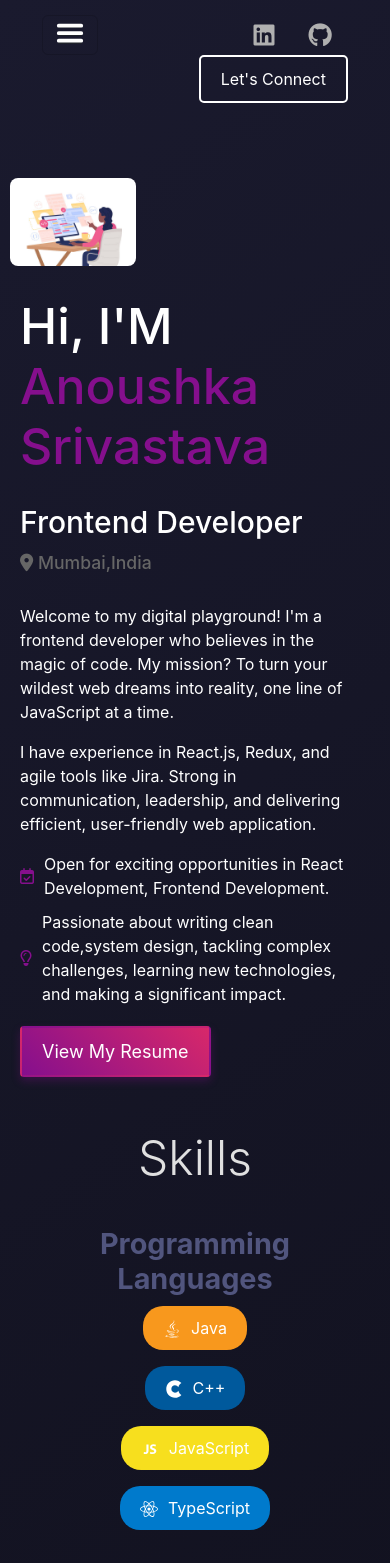
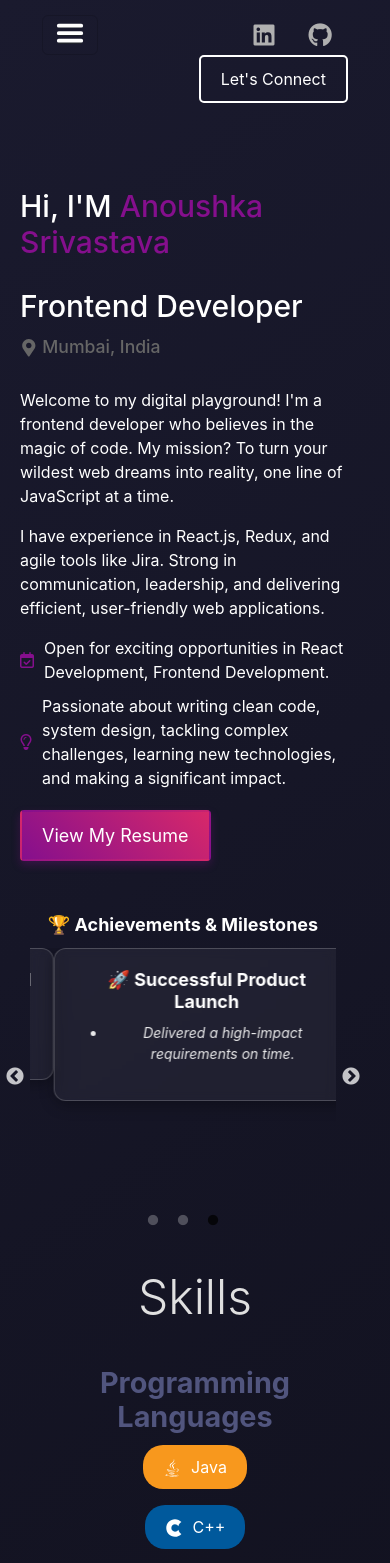
Before and after one commit to anoushka-61/MyPortfolio, a React (Create React App) app: page /#/ in a window 390 px wide. Shown: the top 1563 px of the page. Built offline with nearby package versions, Linux system fonts and the light colour scheme; no server answers.

Commit message:
added achievments and mobile based screens

```diff
--- a/package.json
+++ b/package.json
@@ -17,7 +17,9 @@
     "react-router-dom": "^6.28.0",
     "react-scripts": "^5.0.1",
     "react-scroll": "^1.9.0",
+    "react-slick": "^0.30.3",
     "sass": "^1.80.6",
+    "slick-carousel": "^1.8.1",
     "web-vitals": "^2.1.4"
   },
   "scripts": {
--- a/src/components/Contact/Contact.js
+++ b/src/components/Contact/Contact.js
@@ -51,7 +51,7 @@ const Contact = () => {
   };
 
   return (
-    <div id="connect" className="contact">
+    <div id="connect" className="section contact">
       <h1 className="skills-header text-center display-4 mb-4">Let's Connect</h1>
       <div className='contact-section' >
       <div className="contact-info">
--- a/src/components/Experience/Experience.js
+++ b/src/components/Experience/Experience.js
@@ -1,17 +1,30 @@
-import React from 'react';
+import React, { useState } from 'react';
 import { motion } from 'framer-motion';
+import { FaArrowLeft } from 'react-icons/fa'; // Importing the back arrow icon
 
+const current = new Date();
 
-const Experience = () => {
+const calculateDuration = (startDate, endDate = null) => {
+  const start = new Date(startDate);
+  const end = endDate ? new Date(endDate) : current;
+
+  const totalMonths = (end.getFullYear() - start.getFullYear()) * 12 + (end.getMonth() - start.getMonth());
+  const years = Math.floor(totalMonths / 12);
+  const months = totalMonths % 12;
+
+  return years > 0
+    ? `${years} yr ${months} mo`
+    : `${months} mo`;  // Show only months if less than a year
+};
+
 const experiences = [
   {
-      position: "Software Engineer- Frontend",
+    position: "Software Engineer - Frontend",
     company: "Timespro",
     logoUrl: "/path-to-logo/timespro.png",
-      startDate: "July 2023",
-      endDate: "Present",
-      duration: "1.5 Years",
-      location: "Mumbai,Maharashtra,India",
+    startDate: "2023-07-17",
+    endDate: null,  // Keep endDate null for ongoing jobs
+    location: "Mumbai, Maharashtra, India",
     highlights: [
       "Boosted User Satisfaction by 30%",
       "Streamlined Workflows, Increasing Productivity by 40%",
@@ -29,87 +42,91 @@ const Experience = () => {
       "Used Scrum and Jira for effective project management and delivery and managed source code using Bitbucket and Git."
     ]
   },
-
   {
     position: "Frontend Developer Intern",
     company: "State Bank of India",
-      startDate: "July 2022",
-      endDate: "Sep 2022",
-      duration: "2 months",
-      location: "Navi Mumbai,Maharashtra,India",
+    startDate: "2022-07-01",
+    endDate: "2022-09-01",
+    location: "Navi Mumbai, Maharashtra, India",
     highlights: [
       "Designed and Developed UI from scratch",
       "Improved user engagement by 30%",
-
     ],
-      techStack: ["React", "JavaScript", "REST APIs", "Balsamiq", "Adobe XD",],
-      roleType: "Intenship",
+    techStack: ["React", "JavaScript", "REST APIs", "Balsamiq", "Adobe XD"],
+    roleType: "Internship",
     description: [
-        "UI Design: Designed and Developed UI from scratch and  Improved UI efficiency by 40% for the SBI CRCF Portal.",
+      "UI Design: Designed and Developed UI from scratch and Improved UI efficiency by 40% for the SBI CRCF Portal.",
       "Performance: Enhanced frontend performance by 30% using React.js, Node.js."
-      ],
-    },
+    ]
+  }
 ];
 
+
+
+
+const Experience = () => {
+  const [flippedIndex, setFlippedIndex] = useState(null);
+
+  const handleFlip = (index) => {
+    setFlippedIndex(flippedIndex === index ? null : index); // Toggle flip on click
+  };
+
   return (
-    <div id="experience" className="section experience ">
+    <div id="experience" className="section experience">
       <h1 className="skills-header text-center display-4 mb-4">Experience</h1>
       <div className="timeline-container">
         {experiences.map((experience, index) => (
           <motion.div
             key={index}
-            className="experience-card"
+            className={`experience-card ${flippedIndex === index ? "flipped" : ""}`}
             initial={{ opacity: 0, y: 30 }}
             animate={{ opacity: 1, y: 0 }}
-            transition={{ duration: 0.7, delay: index * 0.3 }}
+            transition={{ duration: 0.5, delay: index * 0.2 }}
+            onClick={() => handleFlip(index)} // Flip only when clicked
           >
             {index > 0 && <hr className="progress" />}
 
             <div className="card-inner">
-              {/* Front side of the card */}
+              {/* Front Side */}
               <div className="card-front">
-                {/* Company Logo */}
-                {/* {experience.logoUrl && (
-                  <img src={experience.logoUrl} alt={`${experience.company} logo`} className="company-logo" />
-                )} */}
-
                 <div className="experience-header">
                   <h3 className="experience-header-position">{experience.position}</h3>
                   <p className="experience-header-company">
-                    {experience.company} · {experience.startDate} - {experience.endDate}
+                    {experience.company} · {experience.startDate} - {experience.endDate ? experience.endDate : "Present"}
                   </p>
-                  <span className="experience-header-location">  <i className="fas fa-map-marker-alt"></i>{experience.location}</span>
-                  {/* Duration Badge */}
-                  <span className="experience-header-badge"><i class="fas fa-business-time"></i>{experience.duration}</span>
+                  <span className="experience-header-location">
+                    <i className="fas fa-map-marker-alt"></i> {experience.location}
+                  </span>
+                  <span className="experience-header-badge">
+                    <i className="fas fa-business-time"></i> {calculateDuration(experience.startDate, experience.endDate)}
+                  </span>
                 </div>
 
-                {/* Key Highlights
-                <div className="highlights">
-                  {experience.highlights.map((highlight, idx) => (
-                    <p key={idx} className="highlight">
-                      • {highlight}
-                    </p>
-                  ))}
-                </div> */}
-
-                {/* Technology Stack */}
                 <div className="tech-stack">
                   {experience.techStack.map((tech, idx) => (
-                    <span key={idx} className="badge">
-                      {tech}
-                    </span>
+                    <span key={idx} className="badge">{tech}</span>
                   ))}
                 </div>
 
-                {/* Flip prompt */}
-                <div className="flip-prompt">Hover for details ↔️</div>
+                <div className="flip-prompt">
+  <span>Tap to Explore</span> <span className="icon">🔄</span>
+</div>
               </div>
 
-              {/* Back side of the card */}
+              {/* Back Side */}
               <div className="card-back">
+                {/* Back Arrow Icon to Flip Back */}
+                <div className="back-button" onClick={() => handleFlip(null)}>
+  <div className="back-arrow">←</div>
+</div>
+
                 {experience.description.map((desc, idx) => (
-                  <div key={idx} className="description"><i className="fas fa-check-circle home-left-checks-point-icon"></i> {desc}</div>
+                  <div key={idx} className="description">
+                    <i className="fas fa-check-circle home-left-checks-point-icon"></i> {desc}
+                  </div>
                 ))}
+
+
               </div>
             </div>
           </motion.div>
@@ -119,5 +136,4 @@ const Experience = () => {
   );
 };
 
-
 export default Experience;
--- a/src/components/Experience/Experience.scss
+++ b/src/components/Experience/Experience.scss
@@ -95,10 +95,12 @@ body {
     will-change: transform;
 
 
-    &:hover {
-      transform: rotateY(180deg);
-    }
+
   }
+  .experience-card.flipped .card-inner {
+    transform: rotateY(180deg);
+}
+
 
   .card-front,
   .card-back {
@@ -217,3 +219,40 @@ body {
     border-top: 2px solid darkslategray;
     border-bottom: 2px solid darkslategray;
 }
+.flip-prompt:hover .icon {
+  transform: rotate(360deg);
+  transition: transform 0.5s;
+}
+.back-button {
+  display: flex
+  ;
+      align-items: flex-end;
+      gap: 8px;
+      padding: 2px;
+      backdrop-filter: blur(10px);
+      border-radius: 10px;
+      font-size: 12px;
+      color: white;
+      font-weight: 500;
+      cursor: pointer;
+      /* transition: all 0.3s ease-in-out; */
+      width: 30px;
+      height: 30px;
+      margin-bottom: 5px;
+      justify-content: center;
+
+}
+
+.back-arrow {
+  font-size: 1.2rem;
+  transition: transform 0.2s ease-in-out;
+}
+
+.back-button:hover {
+  background: rgba(255, 255, 255, 0.25);
+  transform: scale(1.05);
+}
+
+.back-button:hover .back-arrow {
+  transform: translateX(-5px); /* Moves arrow left smoothly */
+}
--- /dev/null
+++ b/src/components/Home/Achievments.js
@@ -0,0 +1,57 @@
+import React from "react";
+import Slider from "react-slick";
+import "slick-carousel/slick/slick.css";
+import "slick-carousel/slick/slick-theme.css";
+
+const achievements = [
+  {
+    title: "🏆 Shining Team Award at Timespro",
+   "description": [
+  "Outstanding contributions as a Frontend Developer.",
+  "Strong teamwork and technical expertise.",
+  "Delivered projects 10% faster.",
+  "Boosted client satisfaction by 20%."
+]
+
+  },
+  {
+    title: "⏳ Project Timelines Reduced by 30%",
+    description: ["Achieved through agile execution."],
+  },
+  {
+    title: "🚀 Successful Product Launch",
+    description: ["Delivered a high-impact requirements on time."],
+  },
+];
+
+const Achievements = () => {
+  const settings = {
+    dots: true, // Show navigation dots
+    infinite: true, // Loop through items
+    speed: 800,
+    slidesToShow: 1, // Show one achievement at a time
+    slidesToScroll: 1,
+    autoplay: true, // Auto-slide
+    autoplaySpeed: 3000, // Slide every 3s
+  };
+
+  return (
+    <div className="carousel-container">
+    <div className= "carousel-container-header">🏆 Achievements & Milestones</div>
+      <Slider {...settings}>
+        {achievements.map((achievement, index) => (
+          <div key={index} className="achievement-card">
+            <h2 className="achievement-card-header">{achievement.title}</h2>
+            <ul>
+              {achievement.description.map((point, i) => (
+                <li key={i} className="achievement-card-points">{point}</li>
+              ))}
+            </ul>
+          </div>
+        ))}
+      </Slider>
+    </div>
+  );
+};
+
+export default Achievements;
--- a/src/components/Home/Home.js
+++ b/src/components/Home/Home.js
@@ -1,4 +1,8 @@
 import React, { useState, useEffect } from 'react';
+import { motion } from "framer-motion";
+import { FaMapMarkerAlt } from "react-icons/fa";
+import Achievements from './Achievments';
+
 
 const Home = () => {
   const [text, setText] = useState('');
@@ -28,39 +32,83 @@ const Home = () => {
   return (
     <div id="home" className="section container-sm">
       <div className="row home">
-      <div className="col-md-6 col-12 home-right">
-        <img src={require('../../styles/istockphoto-1342829261-612x612.jpg')} alt="Your Description" />
-        </div>
-        <div className="col-md-6 col-12 home-left">
+        {/* Image comes from the left */}
+        <motion.div
+          className="col-md-6 col-12 home-right"
+          initial={{ x: -100, opacity: 0 }}
+          animate={{ x: 0, opacity: 1 }}
+          transition={{ duration: 0.8, ease: "easeOut" }}
+        >
+          <img
+            src={require("../../styles/istockphoto-1342829261-612x612.jpg")}
+            alt="Your Description"
+
+          />
+
+         <Achievements/>
+
+        </motion.div>
+
+        {/* Text content comes from the right */}
+        <motion.div
+          className="col-md-6 col-12 home-left"
+          initial={{ x: 100, opacity: 0 }}
+          animate={{ x: 0, opacity: 1 }}
+          transition={{ duration: 0.8, ease: "easeOut" }}
+        >
           <h1 className="home-left-header">
-            Hi, I'M <span className="home-left-header-span">Anoushka Srivastava</span>
+            Hi, I'M{" "}
+            <span className="home-left-header-span">Anoushka Srivastava</span>
           </h1>
 
-          <h4 className="home-left-designation">{text}
-          <br />
-          <span className="location">  <i className="fas fa-map-marker-alt"></i> Mumbai,India</span>
+          <h4 className="home-left-designation">
+            {text}
+            <br />
+            <span className="location">
+              <FaMapMarkerAlt /> Mumbai, India
+            </span>
           </h4>
 
           <p className="home-left-designation-about">
-            Welcome to my digital playground! I'm a frontend developer who believes in the magic of code.
-            My mission? To turn your wildest web dreams into reality, one line of JavaScript at a time.
+            Welcome to my digital playground! I'm a frontend developer who
+            believes in the magic of code. My mission? To turn your wildest web
+            dreams into reality, one line of JavaScript at a time.
+          </p>
 
-          </p>
           <p className="home-left-designation-about">
-         I have  experience in React.js, Redux, and agile tools like Jira. Strong in communication, leadership, and delivering efficient, user-friendly web application.
+            I have experience in React.js, Redux, and agile tools like Jira.
+            Strong in communication, leadership, and delivering efficient,
+            user-friendly web applications.
           </p>
 
           <div className="home-left-checks">
-          <div className='home-left-checks-point'><i className="far fa-calendar-check home-left-checks-point-icon"></i> Open for exciting opportunities in React Development, Frontend Development.</div>
-          <div className='home-left-checks-point'><i className="far fa-lightbulb home-left-checks-point-icon"></i> Passionate about writing clean code,system design, tackling complex challenges, learning new technologies, and making a significant impact.</div>
+            <div className="home-left-checks-point">
+              <i className="far fa-calendar-check home-left-checks-point-icon"></i>{" "}
+              Open for exciting opportunities in React Development, Frontend
+              Development.
+            </div>
+            <div className="home-left-checks-point">
+              <i className="far fa-lightbulb home-left-checks-point-icon"></i>{" "}
+              Passionate about writing clean code, system design, tackling
+              complex challenges, learning new technologies, and making a
+              significant impact.
+            </div>
+          </div>
+          <div className="home-left-achievements">
 
-          </div>
 
-          <a href="https://drive.google.com/file/d/10VTnlmRQa04WrJMSfZW4IRFmUPEWS4f3/view?usp=sharing" className="cta-button" target="_blank" rel="noopener noreferrer">
+</div>
+
+
+          <a
+            href="https://drive.google.com/file/d/10VTnlmRQa04WrJMSfZW4IRFmUPEWS4f3/view?usp=sharing"
+            className="cta-button"
+            target="_blank"
+            rel="noopener noreferrer"
+          >
             View My Resume
           </a>
-        </div>
-
+        </motion.div>
       </div>
     </div>
   );
--- a/src/components/Home/Home.scss
+++ b/src/components/Home/Home.scss
@@ -4,14 +4,19 @@
     width: 100%;
     color: white;
     padding: 50px 0px 0px;
-    height: 100%;
+    height: 80%;
+
+    @media screen and (max-width: 768px) {
+        display: flex;
+        flex-direction: column;
+    }
 
     &-left{
         display: flex;
         flex-direction: column;
-        width: 60%;
+        width: 58%;
         color: white;
-        padding: 10px;
+        padding: 20px;
         justify-content: left;
 
         &-header{
@@ -20,7 +25,10 @@
             &-span{
                 color: #850F8D;
             }
+            @media screen and (max-width: 768px) {
+                font-size: 30px;
         }
+    }
 
         &-designation{
             padding-bottom: 20px;
@@ -55,17 +63,86 @@
 
     }
     &-right {
-        width: 40%; /* Allocate space to display image */
+        width: 42%; /* Allocate space to display image */
         display: flex;
         align-items: center;
         justify-content: center;
         padding: 10px;
+     flex-direction: column;
         height: 100%;
+        .carousel-container {
+            width: 90%;
+            max-width: 500px;
+            margin: auto;
+            padding: 20px 0;
+            &-header{
+                font-size: 18px;
+                margin-bottom: 10px;
+                font-weight: bold;
+                text-align: center;
+            }
+            @media (max-width: 768px) { /* Target mobile and tablet screens */
+                width: 100%;
+                padding: 20px;
+
+            }
+
+          }
+
+          .achievement-card {
+            color: white;
+            padding: 25px;
+            text-align: center;
+            border-radius: 15px;
+            box-shadow: 0 5px 15px rgba(0, 0, 0, 0.2);
+            transition: transform 0.3s ease-in-out;
+            background: rgba(255, 255, 255, 0.05); /* Light transparent */
+            border: 1px solid rgba(255, 255, 255, 0.2); /* Soft border */
+            border-radius: 12px;
+            box-shadow: 0px 4px 15px rgba(0, 0, 0, 0.3); /* Subtle shadow */
+            backdrop-filter: blur(5px); /* Soft blur for a glassy effect */
+            padding: 14px;
+            height: fit-content;
+            display: flex !important;
+            flex-direction: column;
+            align-items: center;
+            justify-content: center;
+
+            &-header{
+                font-size: 18px;
+                margin-bottom: 10px;
+                font-weight: bold;
+            }
+            &-points{
+                font-size: 14px;
+            opacity: 0.9;
+            font-style: italic ;
+            }
+            @media (max-width: 768px) { /* Target mobile and tablet screens */
+                width: 100%;
+                padding: 20px;
+
+            }
+          }
+
+          .achievement-card:hover {
+            transform: scale(1.05);
+          }
+
+
+          .slick-dots li button:before {
+            color: white;
+            font-size: 12px;
+          }
+          @media (max-width: 768px) { /* Target mobile and tablet screens */
+            width: 100%;
+
+        }
 
     }
  @media (max-width: 768px) { /* Target mobile and tablet screens */
     display: flex;
-    flex-direction: column;
+    flex-direction: column-reverse;
 
         }
 
@@ -93,11 +170,17 @@
         transform: translateY(-3px);
 
     }
+
 }
 
 .home-right img {
-    width: 100%;
+    width: 90%;
     height: auto; /* Maintains aspect ratio */
     object-fit: cover; /* Ensures image fills container without distortion */
     border-radius: 8px; /* Optional, adds rounded corners */
+
+    @media (max-width: 768px) { /* Target mobile and tablet screens */
+        width: 100%;
+        display: none;
+    }
   }
--- a/src/components/Navbar/Navbar.js
+++ b/src/components/Navbar/Navbar.js
@@ -36,7 +36,7 @@ const Navbar = () => {
       sections.forEach((section) => observer.unobserve(section));
     };
   }, []);
-
+console.log({activeLink})
   // Set active link manually on nav link click
   const handleSetActiveLink = (link) => setActiveLink(link);
 
@@ -135,6 +135,7 @@ const Navbar = () => {
                 smooth={true}
                 duration={500}
                 offset={-50}
+                onClick={() => handleSetActiveLink('connect')}
               >
           Let's Connect
           </ScrollLink>
```
Also changed, not shown: 1 other file (tests, documents, lock files or other folders). Lines whose indentation alone changed are shown as unchanged.
